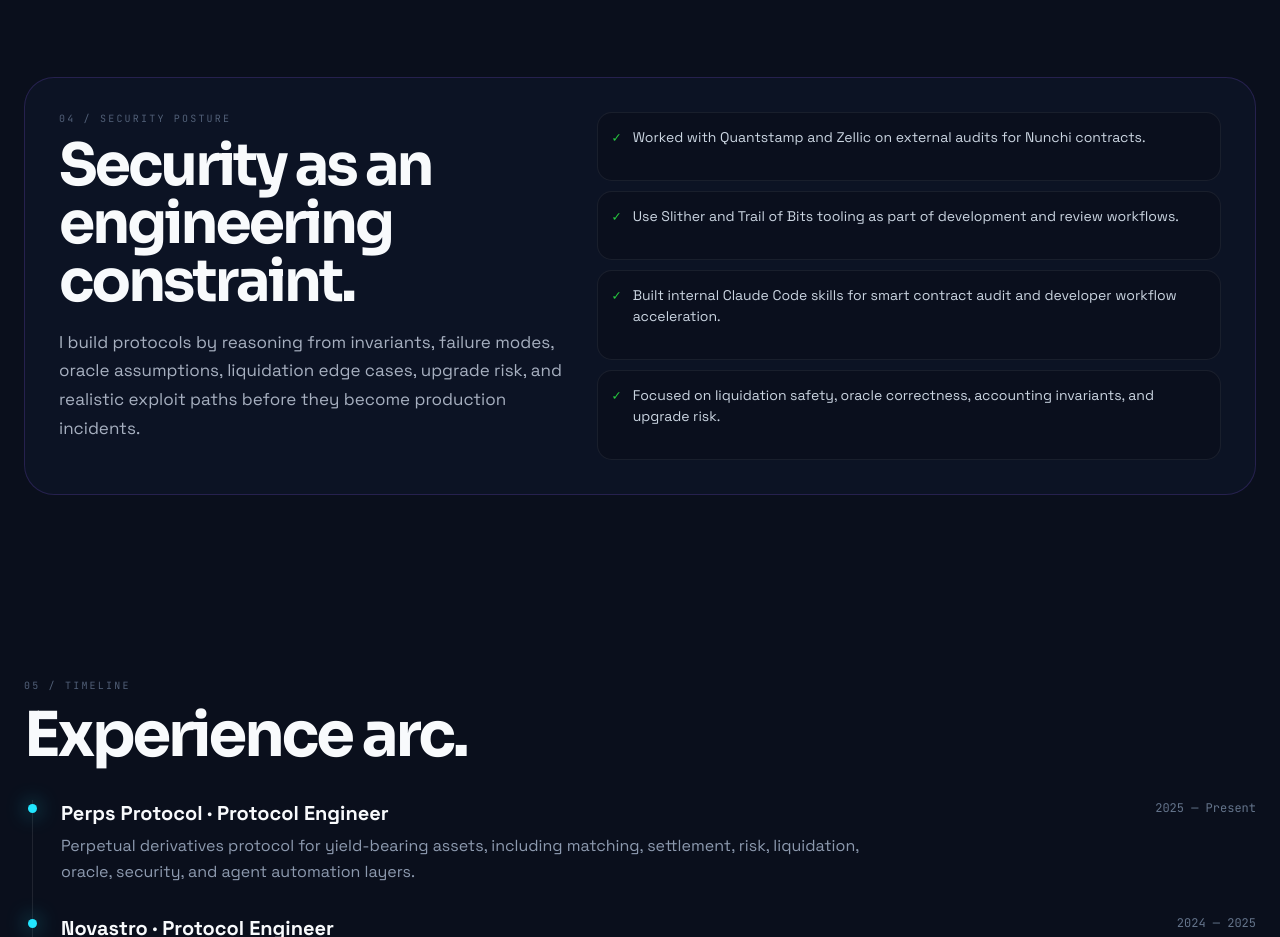
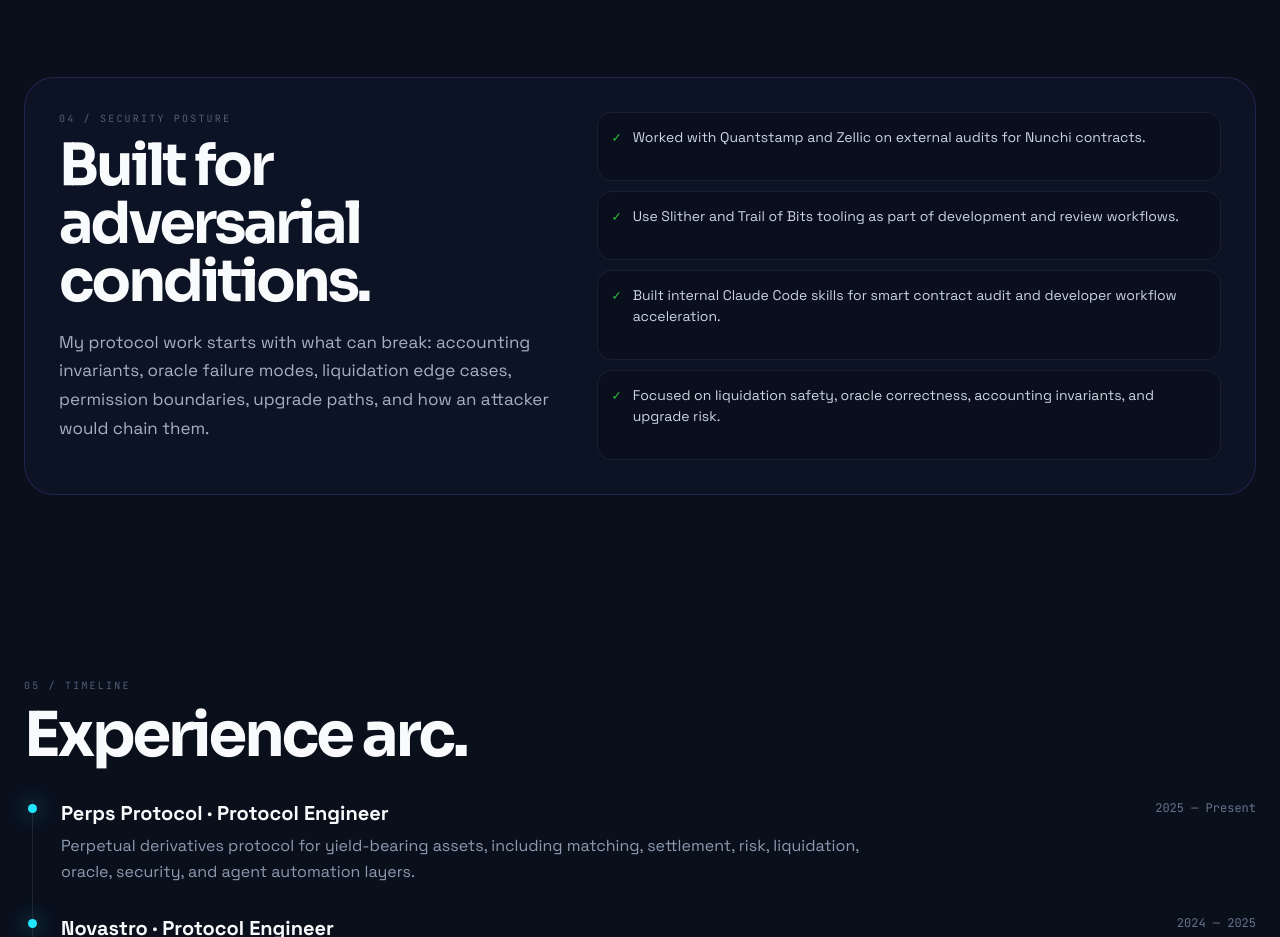
Before and after one commit to simp-son/bhargav-portfolio-poc, a plain HTML site: page index.html in a window 1280 px wide. Shown: the part 3860-4797 px from the top of the page. Drawn offline with Linux system fonts and the light colour scheme.

Commit message:
feat: rewrite security identity copy

```diff
--- a/index.html
+++ b/index.html
@@ -353,7 +353,7 @@
       <section id="security">
         <div class="container">
           <div class="security-panel">
-            <div><span class="label">04 / SECURITY POSTURE</span><h2>Security as an engineering constraint.</h2><p>I build protocols by reasoning from invariants, failure modes, oracle assumptions, liquidation edge cases, upgrade risk, and realistic exploit paths before they become production incidents.</p></div>
+            <div><span class="label">04 / SECURITY POSTURE</span><h2>Built for adversarial conditions.</h2><p>My protocol work starts with what can break: accounting invariants, oracle failure modes, liquidation edge cases, permission boundaries, upgrade paths, and how an attacker would chain them.</p></div>
             <div class="checklist">
               <div class="check"><b>✓</b><span>Worked with Quantstamp and Zellic on external audits for Nunchi contracts.</span></div>
               <div class="check"><b>✓</b><span>Use Slither and Trail of Bits tooling as part of development and review workflows.</span></div>
```
